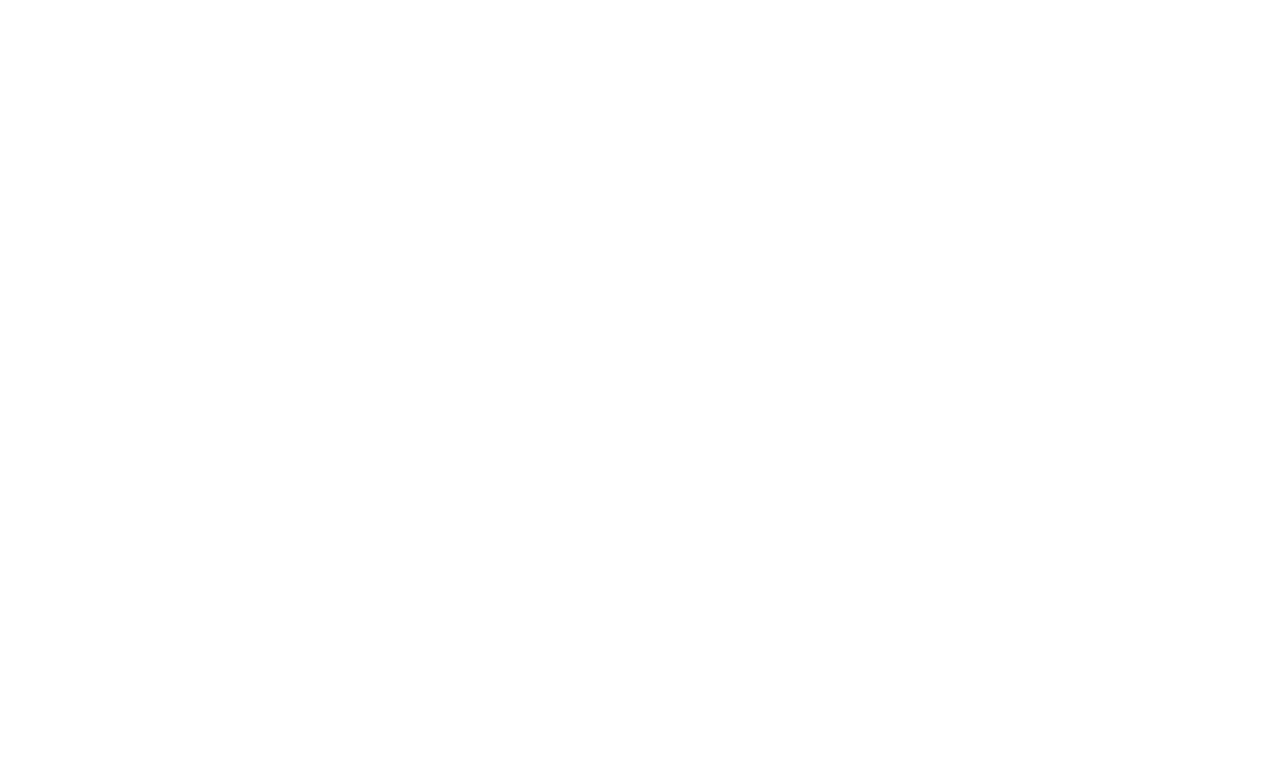
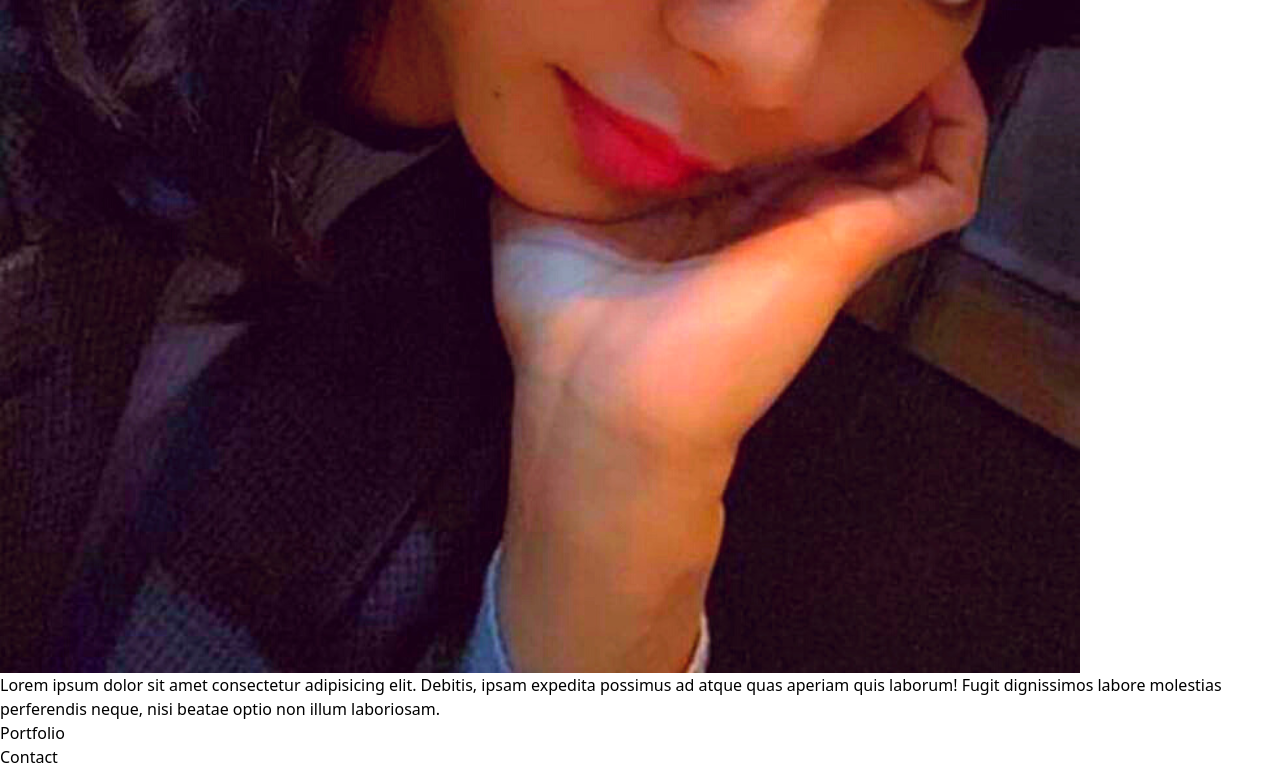
Before and after one commit to aungpaingsoe097238/maw, a React (Vite) app: page / in a window 1280 px wide. Shown: the part 725-1494 px from the top of the page. Before the commit the page ends 800 px from the top, so only its background shows below. Built offline with nearby package versions, Linux system fonts and the light colour scheme.

Commit message:
flex basic

```diff
--- a/src/App.jsx
+++ b/src/App.jsx
@@ -1,6 +1,7 @@
 import './App.css';
 import { BrowserRouter, Routes, Route } from "react-router-dom";
 import Home from "./pages/Home";
+import Test from './pages/Test';
 
 function App() {
   return (
@@ -8,6 +9,7 @@
       <BrowserRouter>
         <Routes>
           <Route path='/' element={ <Home /> } />
+          <Route path='/test' element={ <Test/> } />
         </Routes>
       </BrowserRouter>
     </>
--- a/src/components/About.jsx
+++ b/src/components/About.jsx
@@ -1,9 +1,22 @@
-import React from 'react'
+import React from "react";
+import AboutImg from '../assets/img/about.png';
 
 const About = () => {
   return (
-    <div className=' h-screen bg-blue-500 '>About</div>
-  )
-}
+    <div className=" h-screen w-[70%] mx-auto bg-blue-500 ">
+      <div className="flex">
+        <div>
+          <img src={ AboutImg } className=" w-[500px] " alt="" />
+        </div>
+        <div>
+          Lorem ipsum dolor sit amet consectetur adipisicing elit. Debitis,
+          ipsam expedita possimus ad atque quas aperiam quis laborum! Fugit
+          dignissimos labore molestias perferendis neque, nisi beatae optio non
+          illum laboriosam.
+        </div>
+      </div>
+    </div>
+  );
+};
 
-export default About
+export default About;
--- /dev/null
+++ b/src/pages/Test.jsx
@@ -0,0 +1,16 @@
+import React from 'react'
+
+const Test = () => {
+  return (
+    <div className=' w-[70%] h-screen mx-auto flex items-center '>
+        <div className=' basis-1/3 w-[100px] h-[500px] bg-red-500 '>
+            Div 1
+        </div>
+        <div className=' basis-2/3 w-[100px] h-[500px] bg-blue-500 '>
+            Div 2
+        </div>
+    </div>
+  )
+}
+
+export default Test
```
Also changed, not shown: src/assets/img/about.png (added).
